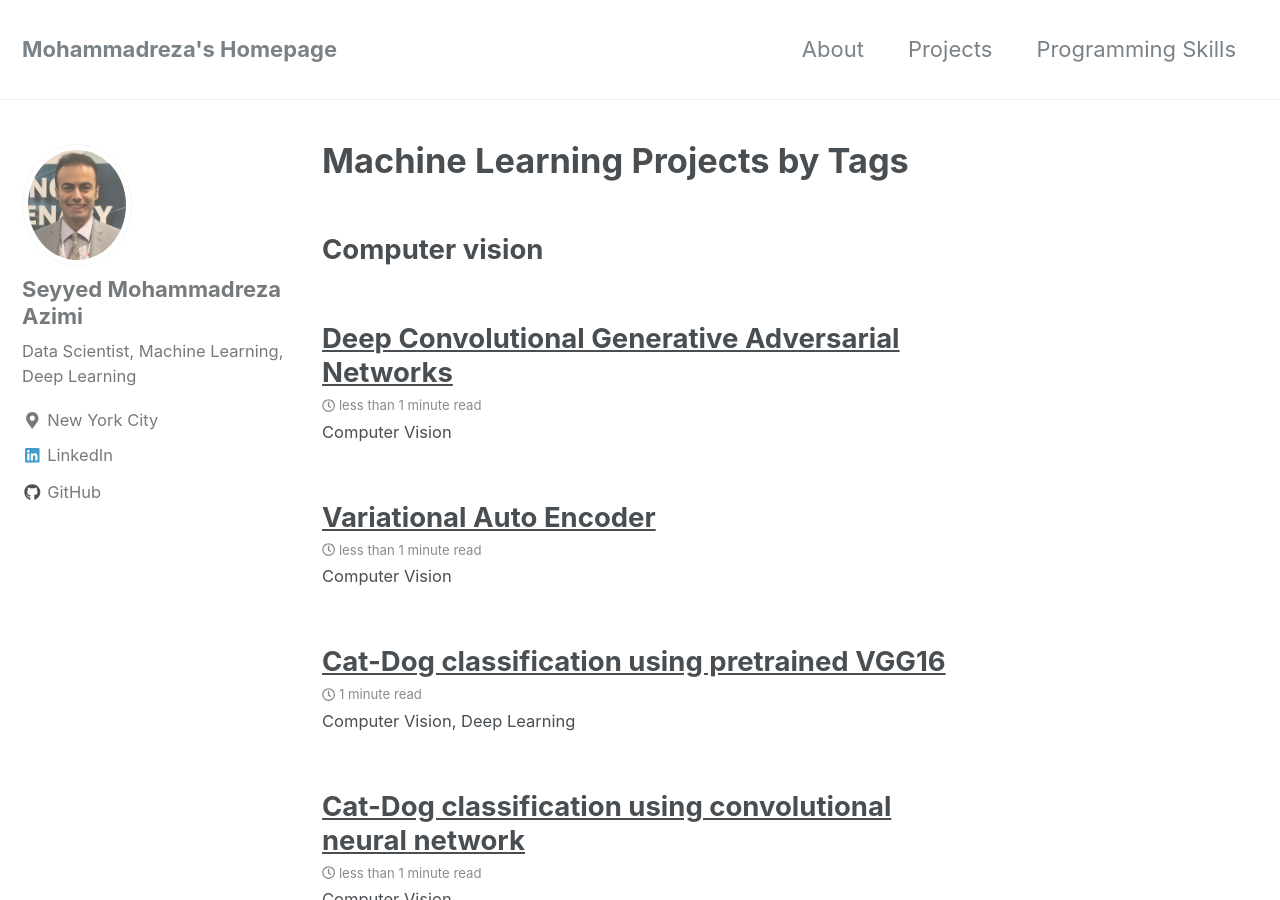
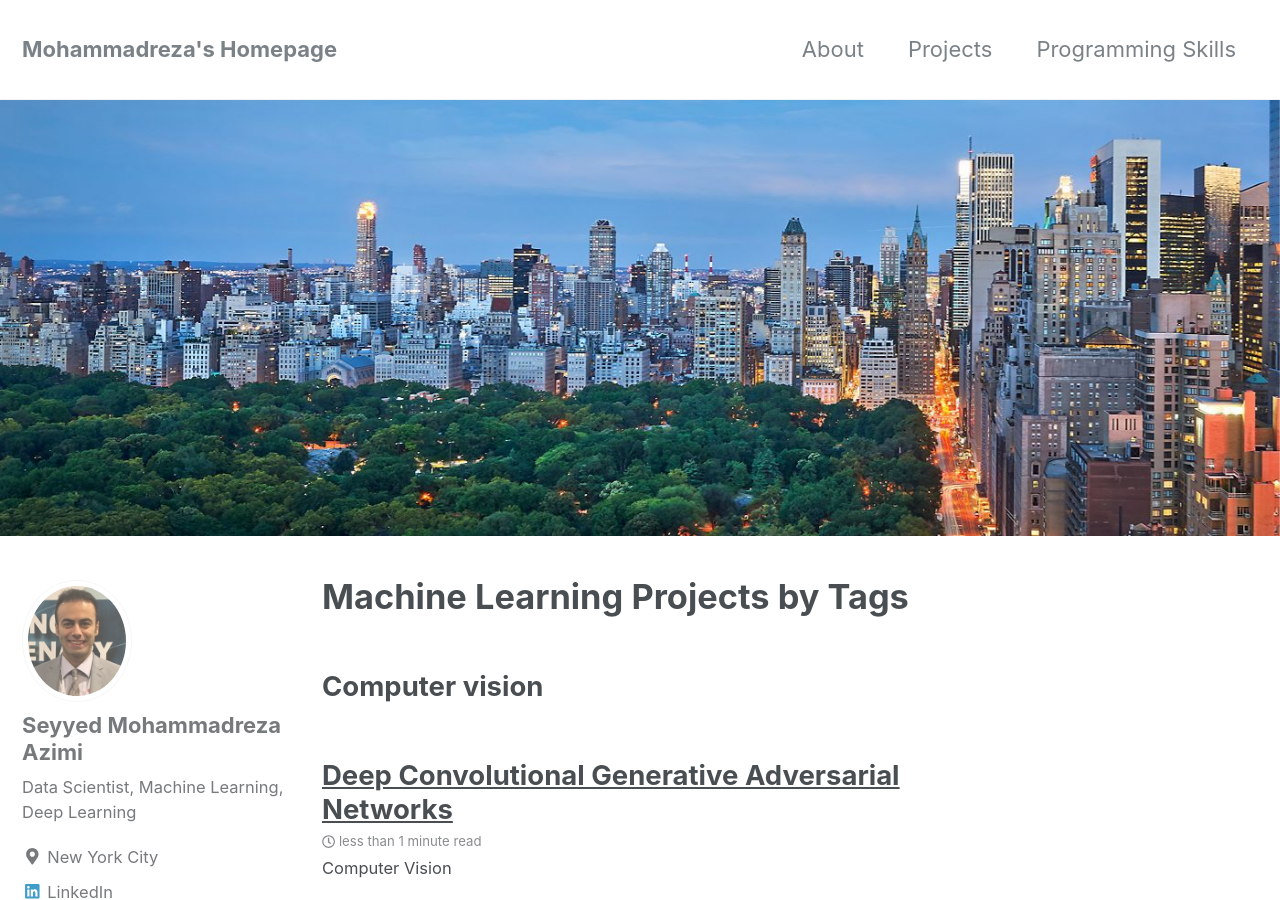
Before and after one commit to MohammadrezaAzimi/MohammadrezaAzimi.github.io, a Jekyll site: the page built from _pages/machinelearning.md, in a window 1280 px wide and 900 px high. Built offline with Jekyll 4.4.1, drawn with Linux system fonts in a browser that asks for light colours; nearby versions of some CDN libraries.

Commit message:
new git hub

```diff
--- a/_pages/machinelearning.md
+++ b/_pages/machinelearning.md
@@ -3,6 +3,8 @@ layout: archive
 permalink: /mlp/
 title: "Machine Learning Projects by Tags"
 author_profile: true
+header:
+  image: "/images/residences.jpg"
 ---
 
 {% include base_path %}
```
Also changed, not shown: images/residences.jpg (renamed from images/residences-newyork-gallery-5.jpg), 2 other files.
